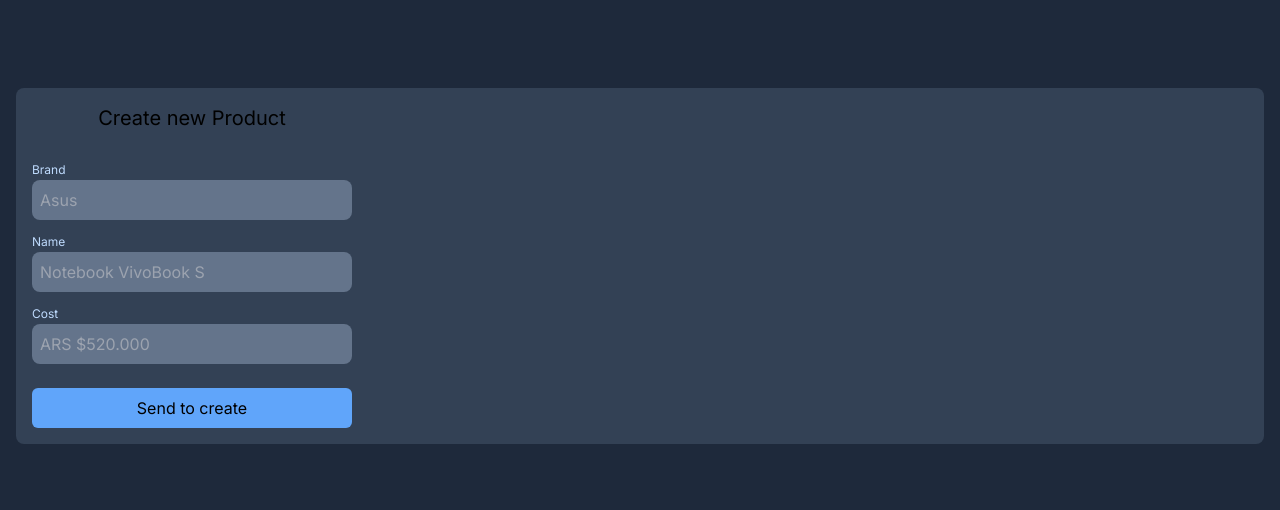
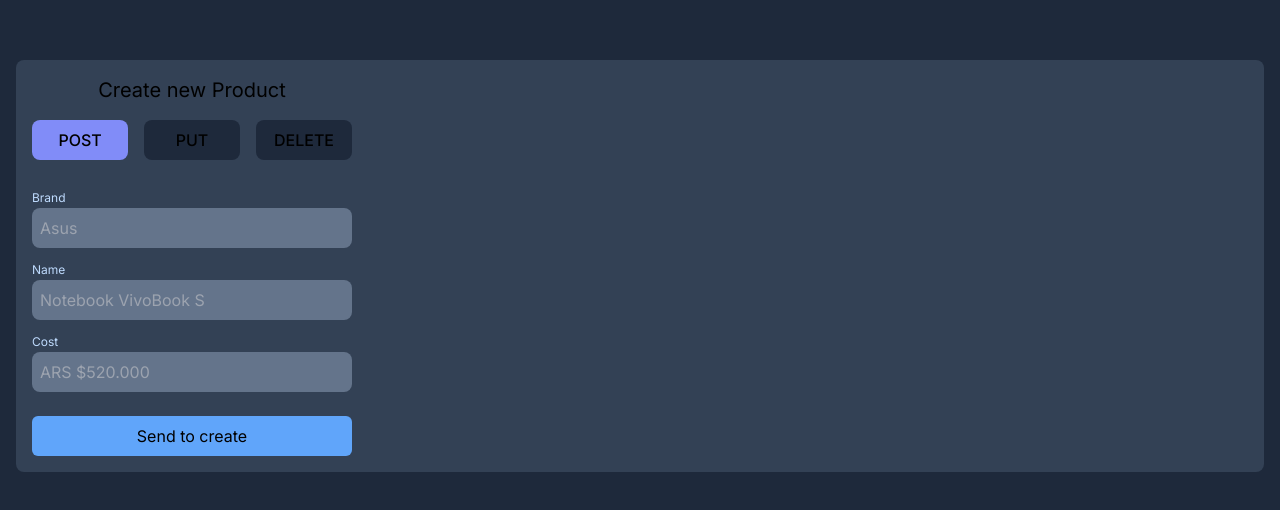
Before and after one commit to alex-arraga/docker-go-mongo, a Next.js app in the folder frontend/: page / in a window 1280 px wide. Shown: the part 134-644 px from the top of the page. Built offline with nearby package versions, Linux system fonts and the light colour scheme; no server answers.

Commit message:
CRUD Form ready

```diff
--- a/frontend/src/components/CustomForm.tsx
+++ b/frontend/src/components/CustomForm.tsx
@@ -1,17 +1,27 @@
 "use client"
 
-import { FormEvent, useState } from "react"
+import { FormEvent, useEffect, useState } from "react"
 
 function CustomForm() {
+  const [method, setMethod] = useState('POST')
+  const [id, setId] = useState('')
   const [name, setName] = useState('')
   const [brand, setBrand] = useState('')
   const [cost, setCost] = useState(0)
 
-  const handleSubmit = async (e: FormEvent, product: { name: string, cost: number, brand: string }) => {
+  useEffect(() => {
+    console.log("id", id)
+    console.log("brand", brand)
+    console.log("name", name)
+    console.log("cost", cost)
+  }, [id, name, cost, brand])
+
+  const handleSubmit = async (e: FormEvent, product: { id?: string, name?: string, cost?: number, brand?: string }) => {
     try {
       e.preventDefault()
 
-      const response = await fetch("http://localhost:4000/products", {
+      if (method == "POST") {
+        const response = await fetch(`${process.env.NEXT_PUBLIC_API_URL}/products`, {
           method: "POST",
           body: JSON.stringify(product),
           headers: {
@@ -20,7 +30,34 @@ function CustomForm() {
         })
 
         await response.json()
+        console.log("Operation success")
         return "Operation success"
+
+      } else if (method == "PUT") {
+        const response = await fetch(`${process.env.NEXT_PUBLIC_API_URL}/products/${id}`, {
+          method: "PUT",
+          body: JSON.stringify(product),
+          headers: {
+            "Content-Type": "application/json"
+          }
+        })
+
+        await response.json()
+        console.log("Operation success")
+        return "Operation success"
+
+      } else {
+        const response = await fetch(`${process.env.NEXT_PUBLIC_API_URL}/products/${id}`, {
+          method: "DELETE",
+          headers: {
+            "Content-Type": "application/json"
+          }
+        })
+
+        await response.json()
+        console.log("Operation success")
+        return "Operation success"
+      }
 
     } catch (error) {
       console.log(error)
@@ -29,14 +66,72 @@ function CustomForm() {
   }
 
   return (
+    <section className="relative flex flex-col justify-center h-full max-w-xs">
+      <div>
+        {/* Tittle */}
+        <h2 className="flex justify-center text-xl">
+          {
+            method == "POST" ? "Create new Product" :
+              method == "PUT" ? "Update product"
+                : "Delete product"
+          }
+        </h2>
+
+        {/* Buttons */}
+        <div className="flex flex-1 gap-4 justify-center items-center mt-4">
+          <button
+            onClick={() => setMethod("POST")}
+            className={`rounded-lg p-2 w-full font-medium ${method == "POST" ? "bg-indigo-400" : "bg-slate-800"}`}
+          >
+            POST
+          </button>
+          <button
+            onClick={() => setMethod("PUT")}
+            className={`rounded-lg p-2 w-full font-medium ${method == "PUT" ? "bg-indigo-400" : "bg-slate-800"}`}
+          >
+            PUT
+          </button>
+          <button
+            onClick={() => setMethod("DELETE")}
+            className={`rounded-lg p-2 w-full font-medium ${method == "DELETE" ? "bg-indigo-400" : "bg-slate-800"}`}
+          >
+            DELETE
+          </button>
+        </div>
+      </div>
+
+      <div>
         <form
           className="relative flex flex-col justify-center h-full max-w-xs"
-      onSubmit={(e) => handleSubmit(e, { name, cost, brand })}
+          onSubmit={(e) => handleSubmit(e, { id, name, cost, brand })}
         >
-      <h2 className="flex justify-center text-xl">
-        Create new Product
-      </h2>
-      <section className="my-4">
+          <div className="my-4">
+            {
+              method == "DELETE" ?
+                <div className="my-2 gap-6">
+                  <p className="text-center text-xs mb-2"><span className="font-medium">Optional:</span> If no id, all products will be deleted.</p>
+
+                  <label className="text-xs text-blue-200">Id</label>
+                  <input type="text"
+                    className="w-full bg-slate-500 p-2 block rounded-lg outline-2 outline-sky-600"
+                    name="id"
+                    placeholder="a65sdiq12934"
+                    onChange={(e) => setId(e.target.value)}
+                  />
+                </div>
+
+                : method == "PUT" ?
+                  <>
+                    <div className="my-2 gap-6">
+                      <label className="text-xs text-blue-200">Id</label>
+                      <input type="text"
+                        className="w-full bg-slate-500 p-2 block rounded-lg outline-2 outline-sky-600"
+                        name="id"
+                        placeholder="a65sdiq12934"
+                        onChange={(e) => setId(e.target.value)}
+                      />
+                    </div>
+
                     <div className="my-2 gap-6">
                       <label className="text-xs text-blue-200">Brand</label>
                       <input type="text"
@@ -66,12 +161,53 @@ function CustomForm() {
                         onChange={(e) => setCost(Number(e.target.value))}
                       />
                     </div>
-      </section>
+                  </>
+
+                  :
+                  <>
+                    <div className="my-2 gap-6">
+                      <label className="text-xs text-blue-200">Brand</label>
+                      <input type="text"
+                        className="w-full bg-slate-500 p-2 block rounded-lg outline-2 outline-sky-600"
+                        name="brand"
+                        placeholder="Asus"
+                        onChange={(e) => setBrand(e.target.value)}
+                      />
+                    </div>
+
+                    <div className="my-2 gap-6">
+                      <label className="text-xs text-blue-200">Name</label>
+                      <input type="text"
+                        className="w-full bg-slate-500 p-2 block rounded-lg outline-2 outline-sky-600"
+                        name="name"
+                        placeholder="Notebook VivoBook S"
+                        onChange={(e) => setName(e.target.value)}
+                      />
+                    </div>
+
+                    <div className="my-2 gap-6">
+                      <label className="text-xs text-blue-200">Cost</label>
+                      <input type="number"
+                        className="w-full bg-slate-500 p-2 block rounded-lg outline-2 outline-sky-600"
+                        name="cost"
+                        placeholder="ARS $520.000"
+                        onChange={(e) => setCost(Number(e.target.value))}
+                      />
+                    </div>
+                  </>
+            }
+          </div>
 
           <button className="flex items-center justify-center w-full h-10 bg-blue-400 hover:bg-blue-600 duration-200 rounded-md">
-        Send to create
+            {
+              method == "POST" ? "Send to create" :
+                method == "PUT" ? "Send to update"
+                  : "Send to delete"
+            }
           </button>
         </form>
+      </div>
+    </section>
   )
 }
 
--- a/frontend/src/hooks/useGetProducts.ts
+++ b/frontend/src/hooks/useGetProducts.ts
@@ -7,7 +7,7 @@ export function useGetAllProducts() {
   const [products, setProducts] = useState<ProductsApi | null>(null)
 
   useEffect((): void => {
-    fetch("http://localhost:4000/products", {
+    fetch(`${process.env.NEXT_PUBLIC_API_URL}/products`, {
       method: "GET",
       headers: {
         "Content-Type": "application/json"
@@ -21,7 +21,7 @@ export function useGetAllProducts() {
       setProducts(data as ProductsApi)
     })
       .catch(err => { console.log("🔴 Error Catch: " + err) })
-  }, [])
+  }, [products])
 
   return products?.products
 }
```
Lines whose indentation alone changed are shown as unchanged.
